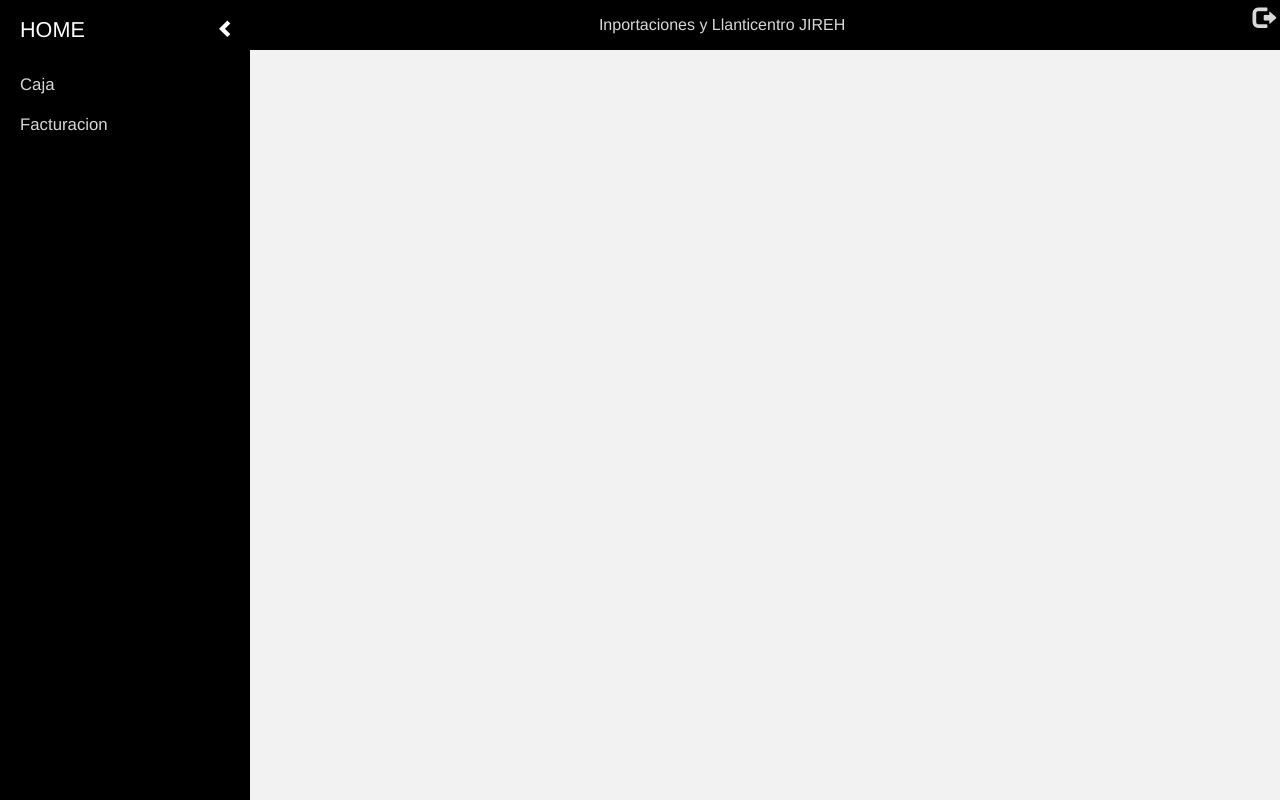
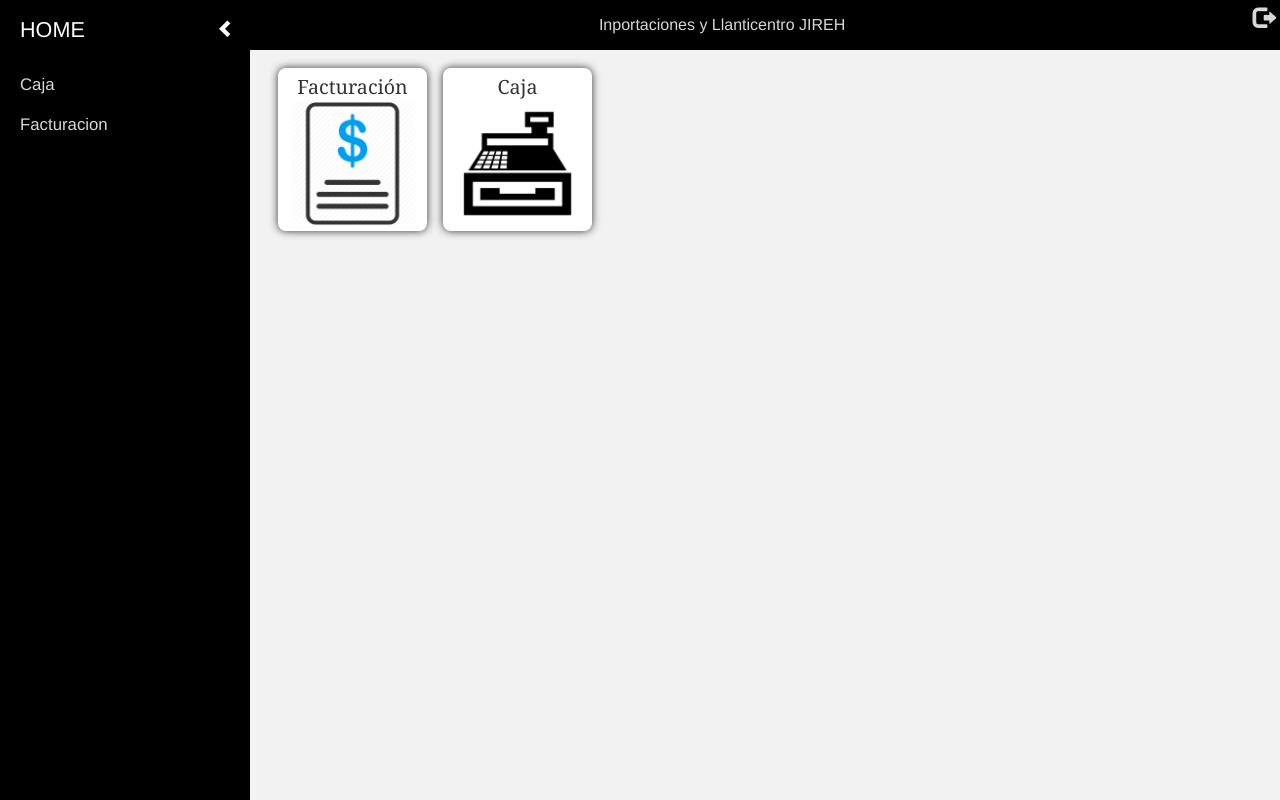
Before and after one commit to amorga511/WebFac, a PHP site: page /main.php in a window 1280 px wide. Run offline with PHP 8.4, Linux system fonts and the light colour scheme; a user stored in the database is signed in.

Commit message:
Add files via upload

```diff
--- a/webllantas/css/css_main.css
+++ b/webllantas/css/css_main.css
@@ -1,6 +1,28 @@
 /* Estilo Principal */
 body{
     background-color: #F2F2F2;
+}
+
+.content_menu_interactive{
+	padding: 8px;
+}
+
+.subdiv_menu_interactive{
+	box-shadow: 0px 0px 8px;
+	border-radius: 8px;
+	padding:5px;
+	background-color: #FFF;
+}
+
+.subdiv_menu_interactive:hover{
+	background-color:#E0ECF8;
+	cursor: pointer;
+}
+
+.lbl_menu_int{
+	font-family: 'Georgia';
+	font-size: 1.4em;
+	padding: 2px;
 }
 
 .barra_sup_css{
--- a/webllantas/js/js_facturacion.js
+++ b/webllantas/js/js_facturacion.js
@@ -36,7 +36,7 @@ appM.controller('appControl1', function($scope,$http) {
                 window.refresh();
             break;
             case 99:
-                $http.post('http://192.168.0.254/webllantas/server/svrConsultas.php', {op:104}).then(function(vResult){
+                $http.post('http://localhost/webllantas/server/svrConsultas.php', {op:104}).then(function(vResult){
                     window.location.reload();
                 });
             break;
@@ -90,7 +90,7 @@ appM.controller('appControl1', function($scope,$http) {
             $scope.arr_generales.nota = $scope.vNota;
 
             if($scope.arr_generales.total>0){
-                $http.post('http://192.168.0.254/webllantas/server/svrTransacciones.php', {op:202, arrItems:$scope.arr_items, arrGenerales:$scope.arr_generales}).then(function(vResult){
+                $http.post('http://localhost/webllantas/server/svrTransacciones.php', {op:202, arrItems:$scope.arr_items, arrGenerales:$scope.arr_generales}).then(function(vResult){
                     vResult = vResult.data.split(',');
                     if(vResult[0]==1){
                         window.open("printFac.php?vF=" + vResult[2]  ,"","width=500, height=600");
@@ -204,7 +204,7 @@ appM.controller('appControl1', function($scope,$http) {
 	});
 
 function limpiar_fac(){
-    $http.post('http://192.168.0.254/webllantas/server/svrConsultas.php', {op:103, tienda:'TGU001', estado:1}).then(function(vResult){
+    $http.post('http://localhost/webllantas/server/svrConsultas.php', {op:103, tienda:'TGU001', estado:1}).then(function(vResult){
         vCaja=vResult.data[0];
         $scope.vCajero = vCaja.cajero;
         $scope.vCaja = vCaja.caja;
--- a/webllantas/js/js_index.js
+++ b/webllantas/js/js_index.js
@@ -9,7 +9,7 @@ appM.controller('appControl1', function($scope,$http) {
 
    $scope.login = function(){
         if($scope.user.length >0 && $scope.pwd.length>0){
-            $http.post('http://192.168.0.254/webllantas/server/svrConsultas.php', {op:100, usr:$scope.user, pwd:$scope.pwd}).then(function(vResult){
+            $http.post('http://localhost/webllantas/server/svrConsultas.php', {op:100, usr:$scope.user, pwd:$scope.pwd}).then(function(vResult){
                 //alert(vResult.data);
                 if(vResult.data.cod==1){
                     //setTimeout(function () { window.location.replace("main.php");}, 2000);
--- a/webllantas/main.php
+++ b/webllantas/main.php
@@ -64,7 +64,22 @@
         	</div>
             <!-- Div Contenido -->
             <div class="container-fluid c_anime_div" ng-show="dvInicio" style="padding:20px; padding-top:60px;">
-
+                <div class="col-sm-2 content_menu_interactive">
+                    <div class="col-xm-12 subdiv_menu_interactive" ng-click="switchMenu(3)">
+                    <center>
+                        <span class="lbl_menu_int">Facturación</span><br />
+                        <img src="img/invoice.png" width="90%" />
+                    </center>
+                    </div>
+                </div>
+                <div class="col-sm-2 content_menu_interactive" ng-click="switchMenu(2)">
+                    <div class="col-xm-12 subdiv_menu_interactive">
+                    <center>
+                        <span class="lbl_menu_int">Caja</span><br />
+                        <img src="img/cashier.png" width="90%" />
+                    </center>
+                    </div>
+                </div>
             </div>
             <!-- Fin Div Contenido -->
         </div><!-- Fin Dvi Contenido -->
```
Also changed, not shown: webllantas/js/js_caja.js (+8 -8 lines), webllantas/views/facturacion/printFac.php (+52 -28 lines), webllantas/img/cashier.png (added), webllantas/img/invoice.png (added), webllantas/img/logoFac.png (added), webllantas/img/logoFac2.png (added).
